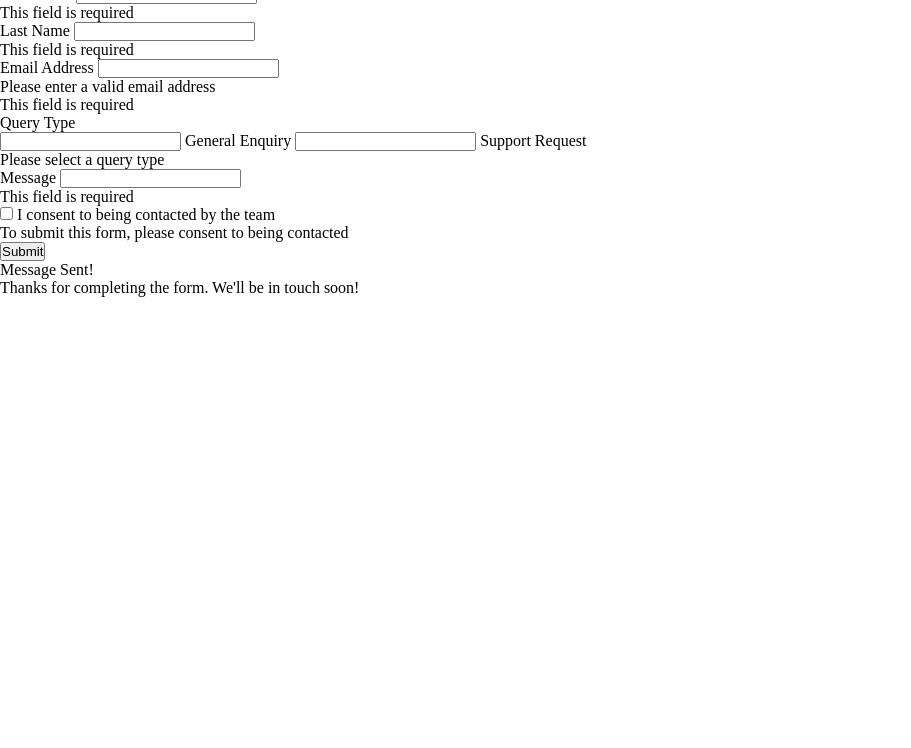
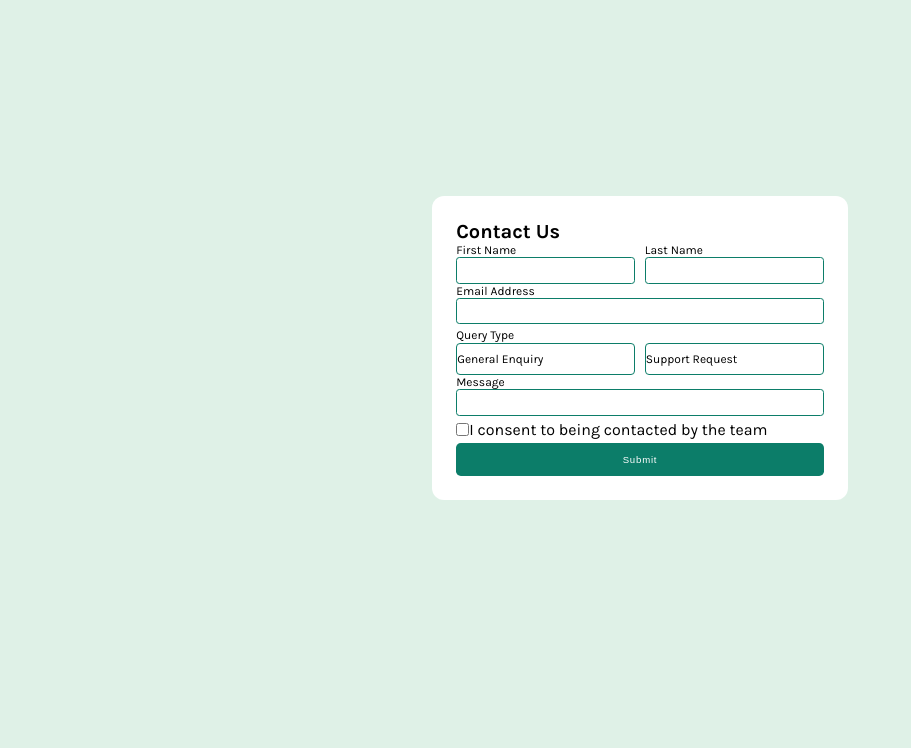
Before and after one commit to NullCoffeeException-Frontend-Mentor/contact-form, a plain HTML site: page index.html in a window 1280 px wide. Shown: the part 52-800 px from the top of the page, without its empty margins (0-911 px from the left). Drawn offline with Linux system fonts and the light colour scheme.

Commit message:
style: 전체 기본 스타일 수정

```diff
--- a/index.html
+++ b/index.html
@@ -7,11 +7,15 @@
   <!-- displays site properly based on user's device -->
 
   <link rel="icon" type="image/png" sizes="32x32" href="./assets/images/favicon-32x32.png">
-  <link rel="stylesheet" href="style.css">
+  <link rel="preconnect" href="https://fonts.googleapis.com">
+  <link rel="preconnect" href="https://fonts.gstatic.com" crossorigin>
+  <link href="https://fonts.googleapis.com/css2?family=Karla:ital,wght@0,200..800;1,200..800&display=swap"
+    rel="stylesheet">
 
   <title>Frontend Mentor | Contact form</title>
 
   <!-- Feel free to remove these styles or customise in your own stylesheet 👍 -->
+  <link rel="stylesheet" href="style.css">
   <script src="main.js" defer></script>
 </head>
 
@@ -19,45 +23,51 @@
   <main>
     <div class="wrapper">
       <h1>Contact Us</h1>
-      <div class="name">
-        <div class="first-name">
+      <div class="name-container">
+        <div class="name">
           <label>First Name</label>
           <input>
-          <p>This field is required</p>
+          <p id="warn-first-name" class="hidden">This field is required</p>
         </div>
-        <div class="second-name">
+        <div class="name">
           <label>Last Name</label>
           <input>
-          <p>This field is required</p>
+          <p id="warn-second-name" class="hidden">This field is required</p>
         </div>
       </div>
       <div class="address">
         <label>Email Address</label>
         <input>
-        <p>Please enter a valid email address</p>
-        <p>This field is required</p>
+        <p id="warn-email-validity" class="hidden">Please enter a valid email address</p>
+        <p id="warn-email" class="hidden">This field is required</p>
       </div>
       <div class="query">
         <label>Query Type</label>
         <div class="query-selection">
-          <input id="general-enquiry">
-          <label for="general-enquiry">General Enquiry</label>
-          <input id="support-request">
-          <label for="support-request">Support Request</label>
-          <p>Please select a query type</p>
+          <input type="radio" name="query-type" id="general-enquiry">
+          <label for="general-enquiry">
+            <span>General Enquiry</span>
+          </label>
+          <input type="radio" name="query-type" id="support-request">
+          <label for="support-request">
+            <span>Support Request</span>
+          </label>
+          <p id="warn-query" class="hidden">Please select a query type</p>
         </div>
       </div>
       <div class="message">
         <label>Message</label>
         <input>
-        <p>This field is required</p>
+        <p id="warn-message" class="hidden">This field is required</p>
       </div>
-      <input type="checkbox" id="contact"> <span>I consent to being contacted by the team</span>
-      <p>To submit this form, please consent to being contacted</p>
+      <div class="contact">
+        <input type="checkbox" id="contact-checkbox"> <span>I consent to being contacted by the team</span>
+        <p id="warn-contact" class="hidden">To submit this form, please consent to being contacted</p>
+      </div>
 
       <button>Submit</button>
 
-      <div class="modal">
+      <div class="modal hidden">
         <p>Message Sent!</p>
         <p>Thanks for completing the form. We'll be in touch soon!</p>
       </div>
@@ -65,4 +75,5 @@
   </main>
 
 </body>
+
 </html>
--- a/style.css
+++ b/style.css
@@ -3,3 +3,101 @@
     padding: 0;
     box-sizing: border-box;
 }
+
+html {
+    font-size: 16px;
+}
+
+body {
+    background-color: hsl(148, 38%, 91%);
+    font-family: 'Karla', sans-serif;
+}
+
+main {
+    display: flex;
+    justify-content: center;
+    align-items: center;
+    min-height: 100vh;
+}
+
+.wrapper {
+    padding: 1.5em;
+    background-color: #ffffff;
+    border-radius: 0.75em;
+}
+
+h1 {
+    font-size: 1.25em;
+}
+
+label, p {
+    font-size: 0.75em;
+}
+
+input {
+    height: 2em;
+    border: 1px solid hsl(169, 82%, 27%);
+    border-radius: 0.25em;
+}
+
+.name-container {
+    display: flex;
+    justify-content: space-between;
+    align-items: center;
+    gap: 0.6rem;
+}
+.name {
+    width: 50%;
+    display: flex;
+    flex-direction: column;
+}
+
+.address {
+    display: flex;
+    flex-direction: column;
+}
+.address input {
+    width: 100%;
+}
+
+.query-selection {
+    display: flex;
+    gap: 0.6rem;
+}
+.query-selection input[name="query-type"] {
+    display: none;
+}
+.query-selection label {
+    display: flex;
+    align-items: center;
+    width: 50%;
+    height: 2rem;
+    border: 1px solid hsl(169, 82%, 27%);
+    border-radius: 0.25rem;
+}
+
+.message {
+    display: flex;
+    flex-direction: column;
+}
+
+.contact {
+    display: flex;
+    align-items: center;
+}
+
+button {
+    padding: 0.7rem;
+    width: 100%;
+    background-color: hsl(169, 82%, 27%);
+    font-size: 0.6rem;
+    font-weight: 500;
+    letter-spacing: 0.05rem;
+    color: #ffffff;
+    border: 0;
+    border-radius: 0.3rem;
+}
+
+.hidden {
+    display: none;
+}
```
Also changed, not shown: 1 other file.
